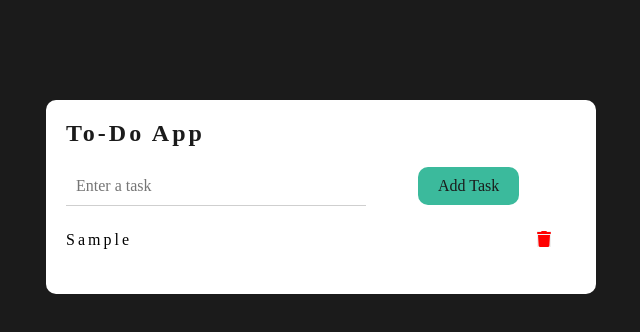
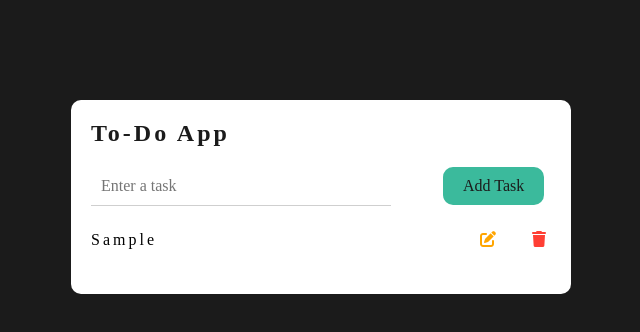
Before and after one commit to Elijah80/vanilla-todo, a plain HTML site: page index.html in a window 1280 px wide. Both pictures are taken after typing "Sample" into the empty fields and a click on the button "Add Task". Shown: the whole page, without its empty margins (319-959 px from the left). Drawn offline with Linux system fonts and the light colour scheme.

Commit message:
added functionality for the user to be able to edit a task

```diff
--- a/script.js
+++ b/script.js
@@ -10,7 +10,6 @@ document.addEventListener("DOMContentLoaded", function() {
 
 function addTask() {
   const taskInput = document.getElementById("taskInput");
-  const taskList = document.getElementById("taskList");
 
   if (taskInput.value !== "") {
     let tasks = [];
@@ -42,6 +41,22 @@ function removeTask(index) {
   }
 }
 
+function editTask(index) {
+  let tasks = JSON.parse(localStorage.getItem('tasks'));
+
+  if (tasks && tasks.length > index) {
+    const editedTask = prompt('Edit the task:', tasks[index]);
+
+    if (editedTask !== null && editedTask.trim() !== '') {
+      tasks[index] = editedTask.trim();
+      localStorage.setItem('tasks', JSON.stringify(tasks));
+      renderTasks(tasks);
+    } else {
+      alert('A blank edit is not permitted. Please enter a valid edit.');
+    }
+  }
+}
+
 function renderTasks(tasks) {
   const taskList = document.getElementById("taskList");
 
@@ -53,12 +68,21 @@ function renderTasks(tasks) {
     li.classList.add('todo-item');
     li.textContent = task;
 
+    const editTaskBtn = document.createElement('button');
+    editTaskBtn.classList.add('fa-solid', 'fa-pen-to-square', 'edit-task');
+    editTaskBtn.title = 'Edit Task';
+    editTaskBtn.onclick = function() {
+      editTask(index);
+    };
+
     const deleteTaskBtn = document.createElement('button');
     deleteTaskBtn.classList.add('fa-solid', 'fa-trash', 'delete-task');
+    deleteTaskBtn.title = 'Delete Task';
     deleteTaskBtn.onclick = function() {
       removeTask(index);
     };
 
+    li.appendChild(editTaskBtn);
     li.appendChild(deleteTaskBtn);
     taskList.appendChild(li);
   });
--- a/styles/index.css
+++ b/styles/index.css
@@ -25,7 +25,7 @@ h1 {
 }
 
 #app {
-	max-width: 550px;
+	max-width: 500px;
 	margin: 100px auto;
 	background-color: var(--White);
 	padding: 20px;
@@ -66,16 +66,6 @@ h1 {
 	margin: 15px 0;
 }
 
-.todo-item .fa-trash {
-	right: 25px;
-  color: red;
-}
-
-.todo-item .fa-check {
-  right: 75px;
-  color: green;
-}
-
 .todo-item {
 	border-bottom: 2px solid var(--LightGray);
 	padding: 10px 0;
@@ -86,14 +76,20 @@ h1 {
 	border-bottom: none;
 }
 
-.delete-task {
+.edit-task {
+	background-color: transparent;
 	border: none;
 	cursor: pointer;
+	color: var(--Orange);
 	position: absolute;
+	right: 55px;
 }
 
-/* Completed todo styles */
-.completed {
-	text-decoration: line-through;
-	color: #999;
+.delete-task {
+	background-color: transparent;
+	border: none;
+	color: var(--RedOrange);
+	cursor: pointer;
+	position: absolute;
+	right: 5px;
 }
--- a/styles/variables.css
+++ b/styles/variables.css
@@ -8,6 +8,7 @@
 	--ReactBlue: rgb(97,218,251);
 	--MidnightBlue: rgb(10, 13, 64);
 	--PurpleBlue: rgb(101, 25, 221);
+	--JadeGreen: rgb(0, 163, 108);
 	--MintGreen: rgb(59,186,156);
 	--BrightMint: rgb(79,255,176);
 	--LightMint: rgb(182,255,187);
```
